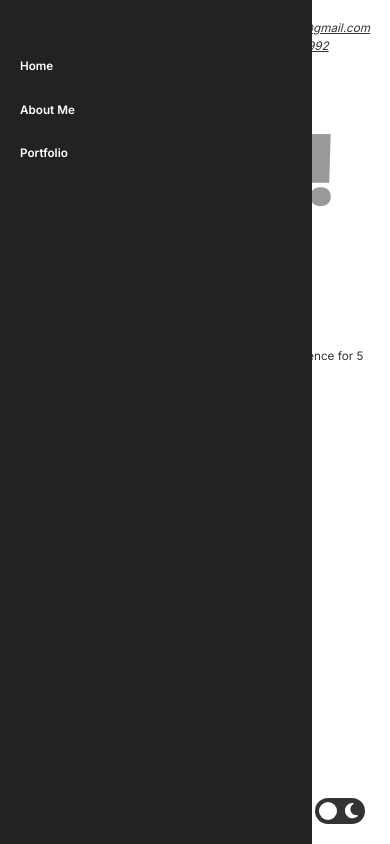
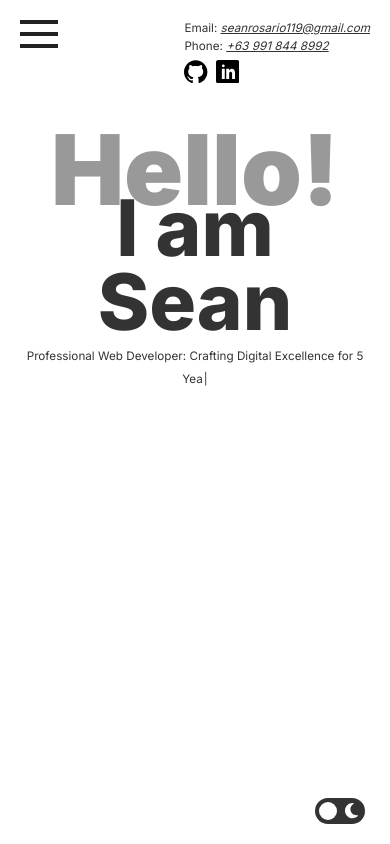
Before and after one commit to seanoneilrosario/portfolio, a Next.js app: page / in a window 390 px wide. Built offline with nearby package versions, Linux system fonts and the light colour scheme.

Commit message:
fix menu bug

```diff
--- a/src/app/components/Header.tsx
+++ b/src/app/components/Header.tsx
@@ -35,14 +35,7 @@ const Header = () => {
                 </span>
             </motion.div>
             <div className="px-[20px] pt-[20px] flex justify-end md:justify-between items-center md:items-start">
-                <motion.div
-                    initial={{ opacity: 0, x: -20 }}
-                    whileInView={{ opacity: 1, x: 0 }}
-                    transition={{ delay: 0.3 }}
-                    viewport={{ once: true }}
-                    exit={{ opacity:0, x: 20 }}
-                    className="menu_items pointer-events-auto h-[100%] z-[1000] fixed md:static left-[0] top-[0] w-[80vw] md:w-[initial] translate-x-[-80vw] md:translate-x-[0]"
-                >
+                <div className="menu_items pointer-events-auto h-[100%] z-[1000] fixed md:static left-[0] top-[0] w-[80vw] md:w-[initial] translate-x-[-80vw] md:translate-x-[0]">
                     <a className="block md:hidden md:text-center px-[20px] md:px-[50px] py-[8px] text-[3vw] md:text-[1.1vw] font-[600] mb-[10px]" href="/">
                         Home
                     </a>
@@ -52,7 +45,7 @@ const Header = () => {
                     <a className="block md:text-center px-[20px] md:px-[50px] py-[8px] text-[3vw] md:text-[1.1vw] font-[600] mb-[10px]" href="/portfolio">
                         Portfolio
                     </a>
-                </motion.div>
+                </div>
                 <motion.div
                     initial={{ opacity: 0, y: -20 }}
                     whileInView={{ opacity: 1, y: 0 }}
```
